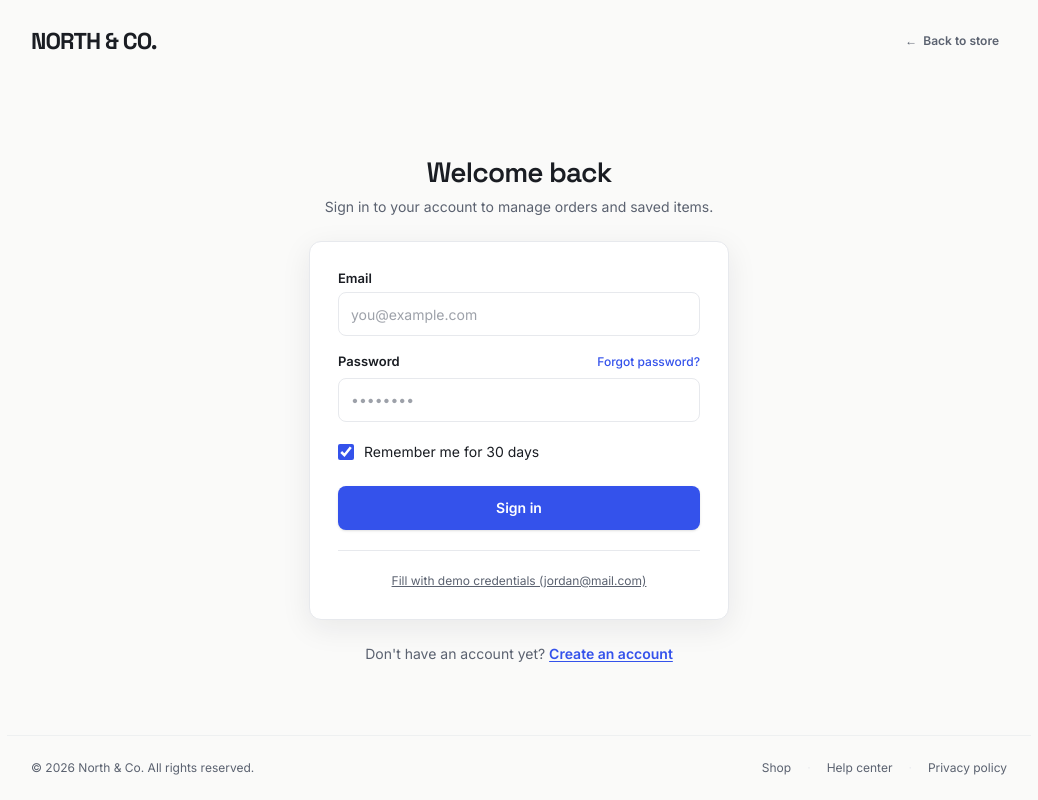
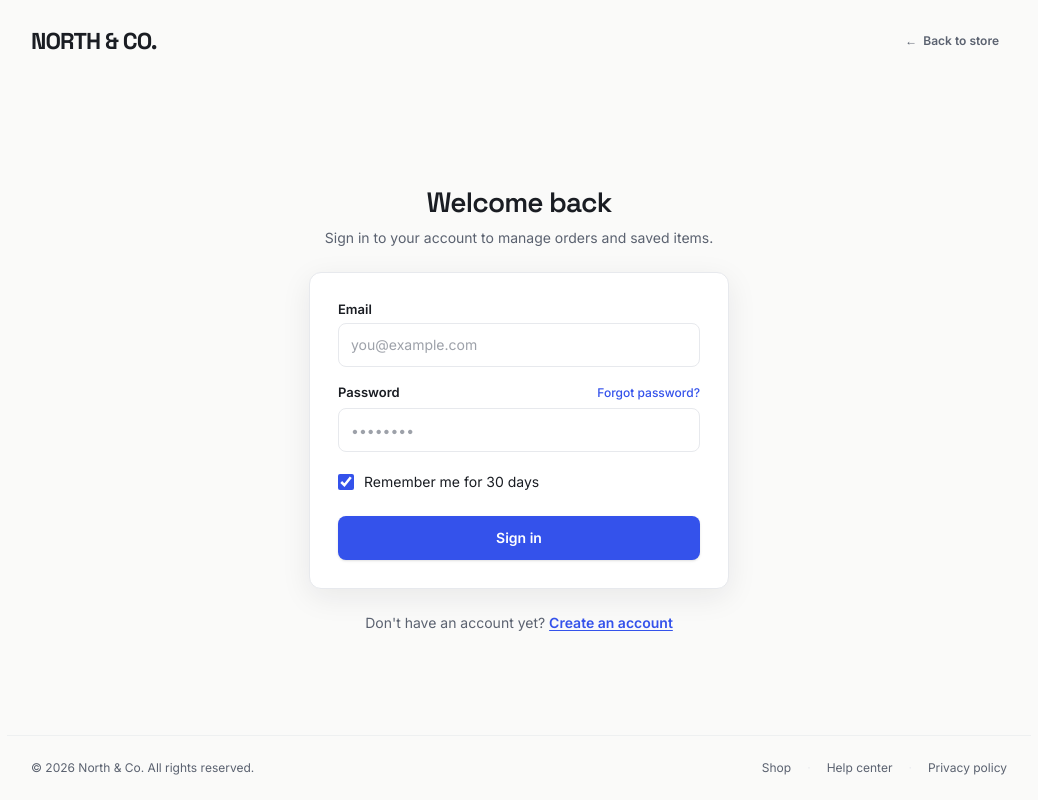
Before and after one commit to nelsonfrank/ecommerce-site-manpower, a Next.js app in the folder client/: page /login in a window 1280 px wide. Shown: the whole page, without its empty margins (121-1159 px from the left). Built offline with nearby package versions, Linux system fonts and the light colour scheme; no server answers.

Commit message:
refactor: integrate API-backed cart functionality and clean up login flow and dashboard sidebar navigation

```diff
--- a/client/app/(auth)/login/page.tsx
+++ b/client/app/(auth)/login/page.tsx
@@ -44,7 +44,7 @@ function LoginForm() {
       {
         onSuccess: (data) => {
           showToast({ message: `Welcome back, ${data.user.fullName.split(" ")[0]}!` });
-          router.push(redirectPath);
+          router.push(redirectPath || "/dashboard");
         },
         onError: (err) => {
           const axiosErr = err as AxiosError<ApiErrorResponse>;
@@ -55,12 +55,6 @@ function LoginForm() {
         },
       }
     );
-  };
-
-  const handleFillDemo = () => {
-    setEmail("jordan@mail.com");
-    setPassword("password123");
-    setErrorMessage("");
   };
 
   return (
@@ -143,17 +137,6 @@ function LoginForm() {
             </Button>
           </div>
         </form>
-
-        {/* Demo Quick Fill Button */}
-        <div className="mt-5 pt-4 border-t border-mist text-center">
-          <button
-            type="button"
-            onClick={handleFillDemo}
-            className="text-xs text-slate hover:text-ink underline transition-colors cursor-pointer"
-          >
-            Fill with demo credentials (jordan@mail.com)
-          </button>
-        </div>
       </div>
 
       {/* Footer Registration Link */}
--- a/client/app/(site)/cart/page.tsx
+++ b/client/app/(site)/cart/page.tsx
@@ -3,7 +3,6 @@
 import * as React from "react";
 import Link from "next/link";
 import Image from "next/image";
-import { useRouter } from "next/navigation";
 import { useStore } from "@/lib/store";
 import { useCartQuery, useUpdateCartItemMutation, useRemoveFromCartMutation } from "@/lib/api/hooks/useCart";
 import { useProductsQuery } from "@/lib/api/hooks/useProducts";
--- a/client/components/molecules/ProductCard.tsx
+++ b/client/components/molecules/ProductCard.tsx
@@ -11,6 +11,7 @@ import { IconButton } from "@/components/ui/IconButton";
 import { Badge } from "@/components/ui/Badge";
 import { Rating } from "@/components/ui/Rating";
 import { Price } from "@/components/ui/Price";
+import { useAddToCartMutation } from "@/lib/api/hooks";
 
 export interface ProductCardProps {
   product: Product;
@@ -29,7 +30,7 @@ export function ProductCard({
   const toggleWishlist = useStore((state) => state.toggleWishlist);
   const addToCartStore = useStore((state) => state.addToCart);
   const showToast = useStore((state) => state.showToast);
-
+  const addToCartMutation = useAddToCartMutation();
   const inWish = isInWishlist;
   const isOutOfStock = product.stock === 0;
   const isLowStock = product.stock > 0 && product.stock <= 3;
@@ -67,12 +68,20 @@ export function ProductCard({
       if (onAddToCart) {
         onAddToCart(product);
       } else {
-        addToCartStore(product.id, 1);
-        showToast({
-          message: `${product.name} added to cart`,
-          actionLabel: "View cart",
-          actionHref: "/cart",
-          image: product.img,
+        addToCartMutation.mutate({ productId: product.id, quantity: 1 }, {
+          onSuccess: () => {
+            showToast({
+              message: `${product.name} added to cart`,
+              actionLabel: "View cart",
+              actionHref: "/cart",
+              image: product.img,
+            });
+          },
+          onError: () => {
+            showToast({
+              message: `${product.name} failed to add to cart`,
+            });
+          }
         });
       }
     }
--- a/client/components/organisms/DashboardSidebar.tsx
+++ b/client/components/organisms/DashboardSidebar.tsx
@@ -30,10 +30,6 @@ export function DashboardSidebar({ className }: DashboardSidebarProps) {
     { label: "Profile", href: "/dashboard/profile", exact: false },
     { label: "Orders", href: "/dashboard/orders", exact: false },
     { label: "Wishlist", href: "/dashboard/wishlist", exact: false },
-    { label: "Addresses", href: "/dashboard/profile#addresses", exact: false },
-    { label: "Payment methods", href: "/dashboard/profile#payment", exact: false },
-    { label: "Notifications", href: "/dashboard/profile#notifications", exact: false },
-    { label: "Security", href: "/dashboard/profile#security", exact: false },
   ];
 
   return (
--- a/client/components/organisms/SiteHeader.tsx
+++ b/client/components/organisms/SiteHeader.tsx
@@ -8,18 +8,18 @@ import { useStore } from "@/lib/store";
 import { Logo } from "@/components/ui/Logo";
 import { IconButton } from "@/components/ui/IconButton";
 import { SearchBar } from "@/components/molecules/SearchBar";
+import { useCartQuery } from "@/lib/api/hooks";
 
 export function SiteHeader() {
   const pathname = usePathname();
   const router = useRouter();
 
-  const cart = useStore((state) => state.cart);
   const wishlist = useStore((state) => state.wishlist);
   const setMobileMenuOpen = useStore((state) => state.setMobileMenuOpen);
   const setSearch = useStore((state) => state.setSearch);
   const searchValue = useStore((state) => state.filters.search);
-
-  const cartCount = Object.values(cart).reduce((sum, q) => sum + q, 0);
+  const { data: cart } = useCartQuery();
+  const cartCount = cart?.items.length || 0;
   const displayCartCount = cartCount > 9 ? "9+" : cartCount;
 
   const wishCount = wishlist.length;
--- a/client/middleware.ts
+++ b/client/middleware.ts
@@ -3,7 +3,6 @@ import type { NextRequest } from 'next/server';
 
 export function middleware(request: NextRequest) {
   const token = request.cookies.get('auth-token')?.value;
-
   if (!token) {
     const loginUrl = new URL('/login', request.url);
     loginUrl.searchParams.set('redirect', request.nextUrl.pathname);
```
Also changed, not shown: 1 other file (tests, documents, lock files or other folders).
